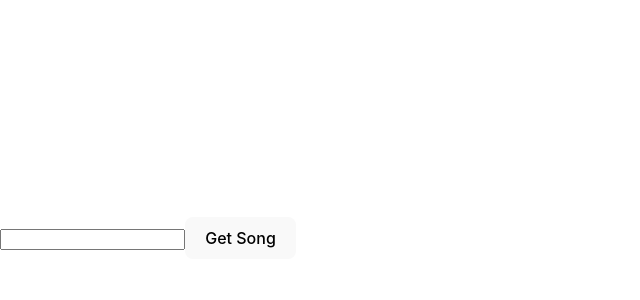
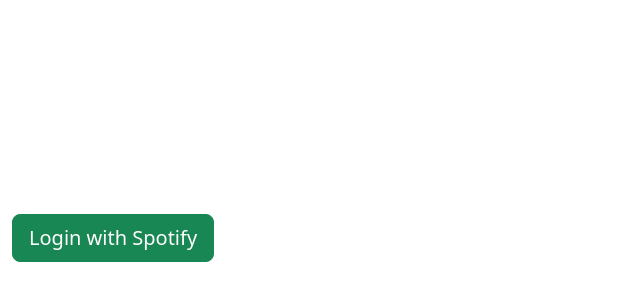
Before and after one commit to vworo/Beat-Box, a React (Vite) app: page / in a window 1280 px wide. Before the commit this address had no page. Shown: the part 162-462 px from the top of the page, without its empty margins (0-640 px from the left). Built offline with nearby package versions, Linux system fonts and the light colour scheme.

Commit message:
Login updated

```diff
--- a/package.json
+++ b/package.json
@@ -11,7 +11,9 @@
   },
   "dependencies": {
     "axios": "^1.4.0",
+    "bootstrap": "^5.2.3",
     "react": "^18.2.0",
+    "react-bootstrap": "^2.7.4",
     "react-dom": "^18.2.0",
     "react-router-dom": "^6.11.1"
   },
--- a/src/App.jsx
+++ b/src/App.jsx
@@ -1,35 +1,33 @@
-import axios from 'axios';
+import React from "react";
+import "bootstrap/dist/css/bootstrap.min.css";
+import Login from "./components/Login";
+import axios from "axios";
 import { BrowserRouter, Routes, Route } from "react-router-dom";
 
-const client_id = 'db3fb3b60f7c44cf843733eb2c0976bf';
-const redirect_uri = 'http://localhost:5173';
-let SERVER_URL = 'https://accounts.spotify.com/authorize';
-SERVER_URL += '?response_type=token';
-SERVER_URL += '&client_id=' + encodeURIComponent(client_id);
-SERVER_URL += '&redirect_uri=' + encodeURIComponent(redirect_uri);
+const client_id = "db3fb3b60f7c44cf843733eb2c0976bf";
+const redirect_uri = "http://localhost:5173";
+let SERVER_URL = "https://accounts.spotify.com/authorize";
+SERVER_URL += "?response_type=token";
+SERVER_URL += "&client_id=" + encodeURIComponent(client_id);
+SERVER_URL += "&redirect_uri=" + encodeURIComponent(redirect_uri);
 
 function App() {
-
   const authorize = () => {
     axios(SERVER_URL).then((response) => {
-        console.log(response);
+      console.log(response);
     });
   };
 
   return (
     <div>
-      <input type="text" />
-      <button onClick={ authorize }>Get Song</button>
-
       <BrowserRouter>
         <Routes>
-          <Route  />
+          <Route path="/" element={<Login authorize={authorize} />} />
+          {/* We can Add more routes here yurrrrrrrr*/}
         </Routes>
       </BrowserRouter>
     </div>
-  )
+  );
 }
 
-export default App
-
-// client id : db3fb3b60f7c44cf843733eb2c0976bf
+export default App;
--- /dev/null
+++ b/src/components/Login.jsx
@@ -0,0 +1,13 @@
+import React from "react";
+
+import { Container } from 'react-bootstrap'
+
+const AUTH_URL = "https://accounts.spotify.com/authorize?client_id=&response_type=code&redirect_uri=http://localhost:5173&scope=streaming%20user-read-email&20user-read-private%20user-library-read%20user-library-modify%20user-read-playback-state%20user-modify-playback-state";
+
+export default function Login() {
+    return (
+    <Container>
+        <a className="btn btn-success btn-lg" href={AUTH_URL}>Login with Spotify</a>
+    </Container>
+    )
+}
```
Also changed, not shown: 1 other file (tests, documents, lock files or other folders).
